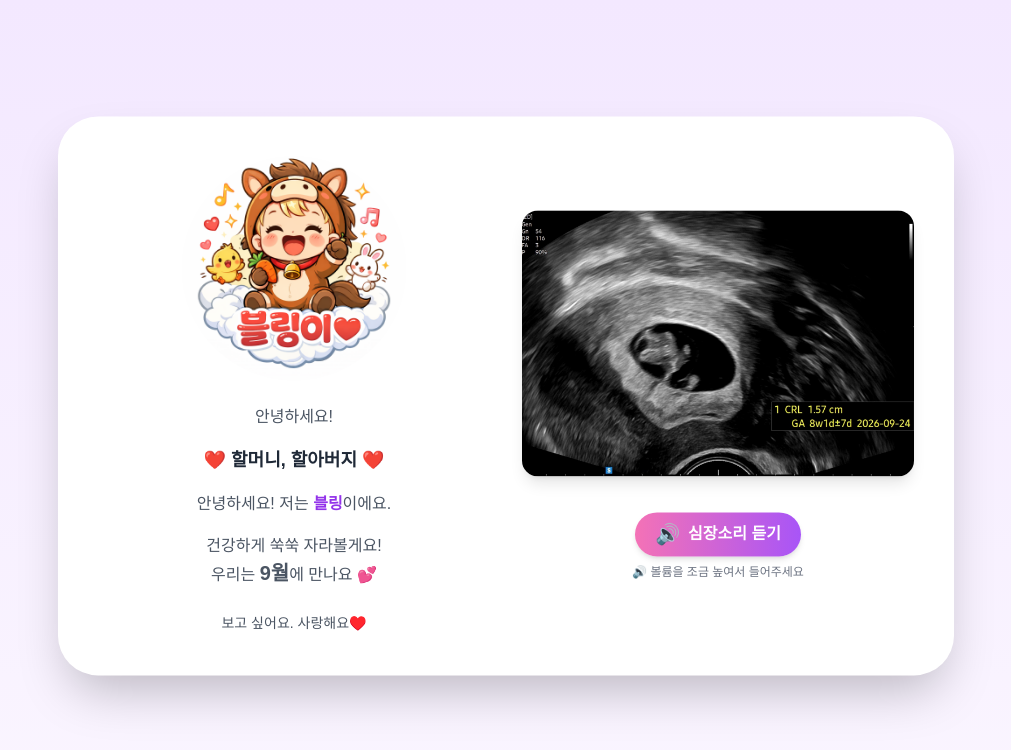
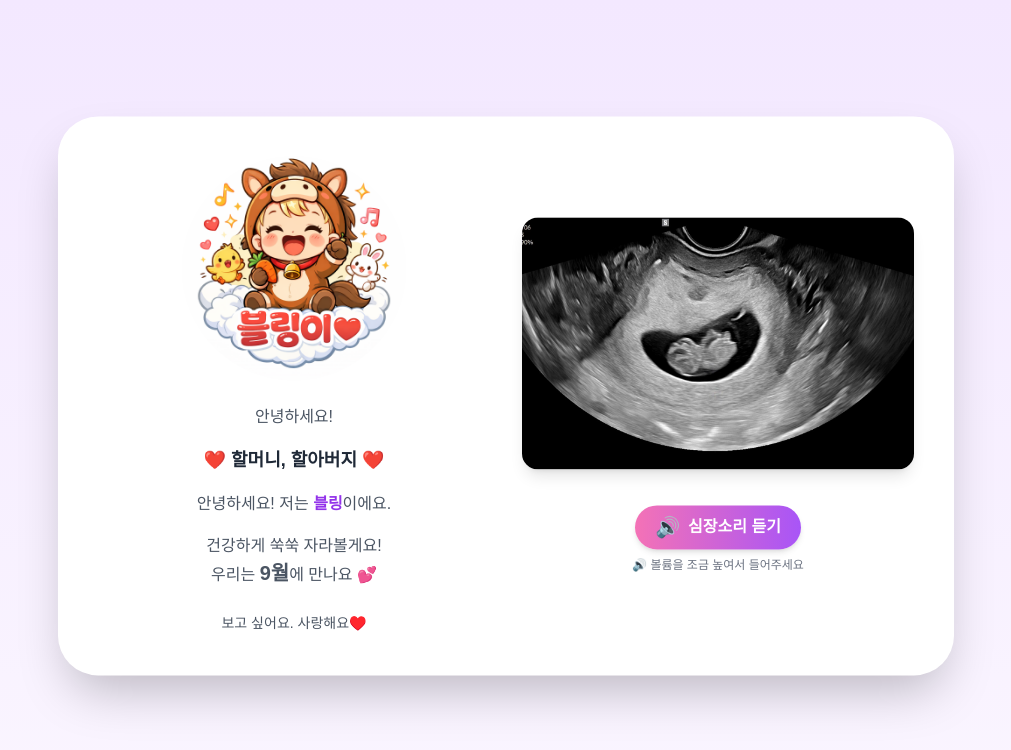
Before and after one commit to purity87/coming-out-card, a Nuxt app: page /halmonim in a window 1280 px wide. Shown: the top 750 px of the page, without its empty margins (134-1145 px from the left). Built offline with nearby package versions, Linux system fonts and the light colour scheme; a web font is replaced by a local one.

Commit message:
초음파 사진 업데이트

```diff
--- a/app/constants/cardContents.ts
+++ b/app/constants/cardContents.ts
@@ -57,7 +57,8 @@ export const CARD_IMAGE = {
 } as const
 
 export const ULTRASOUND_IMAGE = {
-    DEFAULT: '/image/7w5d.png',
+    DEFAULT: '/image/8w6d.png',
+    SEVEN_WEEK_FIVE_DAY: '/image/7w5d.png',
     SEVEN_WEEK: '/image/7w0d.png',
     FIVE_WEEK: '/image/5w5d.png',
 } as const
```
Also changed, not shown: public/image/8w6d.png (added).
